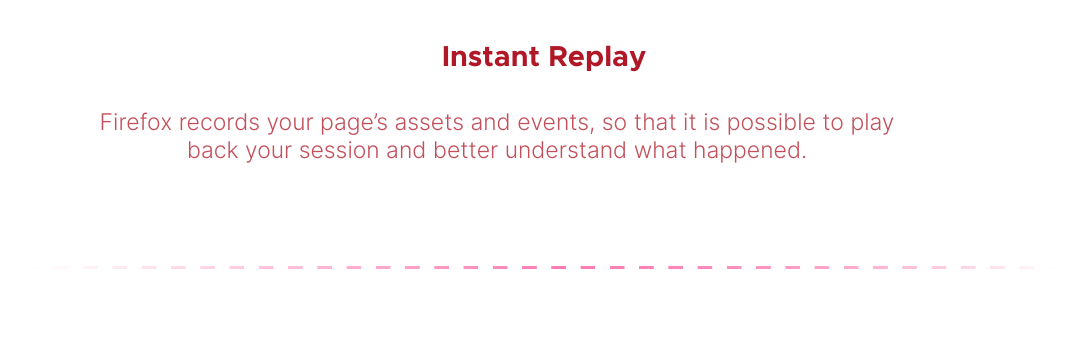
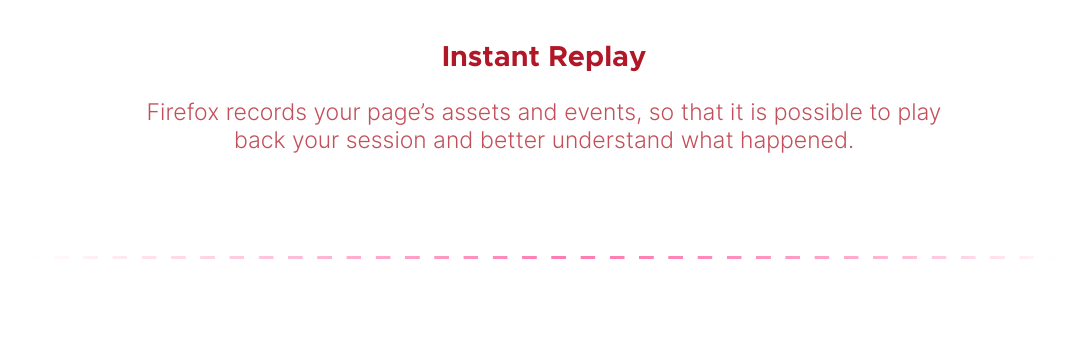
Before and after one commit to past/replay-site, a website: page index.html in a window 1280 px wide. Shown: the part 1505-1846 px from the top of the page, without its empty margins (96-1176 px from the left). Drawn offline with nearby package versions, Linux system fonts and the light colour scheme.

Commit message:
fix styling

```diff
--- a/styles.css
+++ b/styles.css
@@ -221,7 +221,7 @@
 .instant-replay p {
   color: rgba(168, 0, 18, 0.69);
   text-align: center;
-  margin-bottom: 50px;
+  margin: 20px auto 50px auto;
 }
 
 .instant-replay img.logo {
```
Also changed, not shown: 3 other files.
